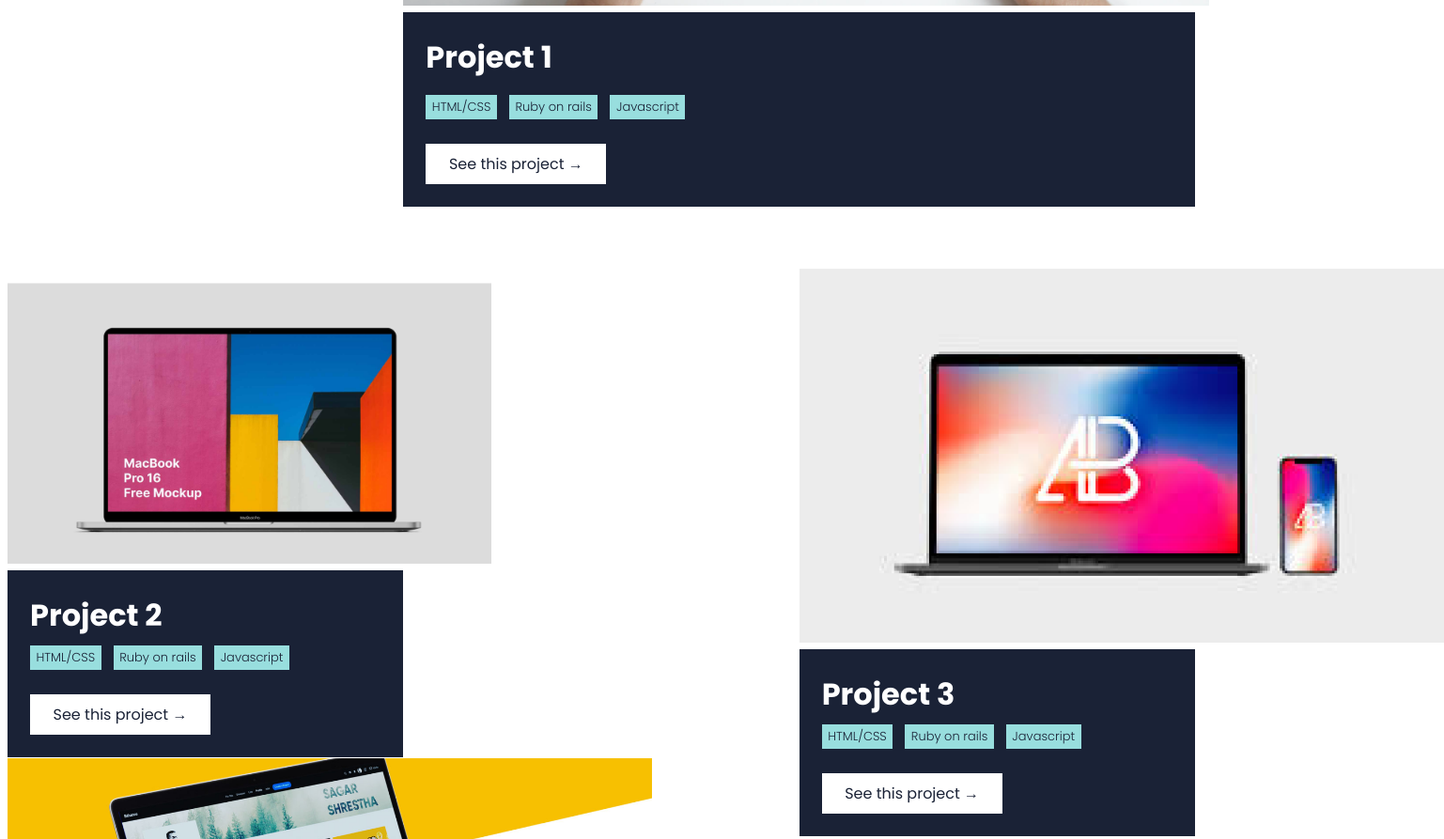
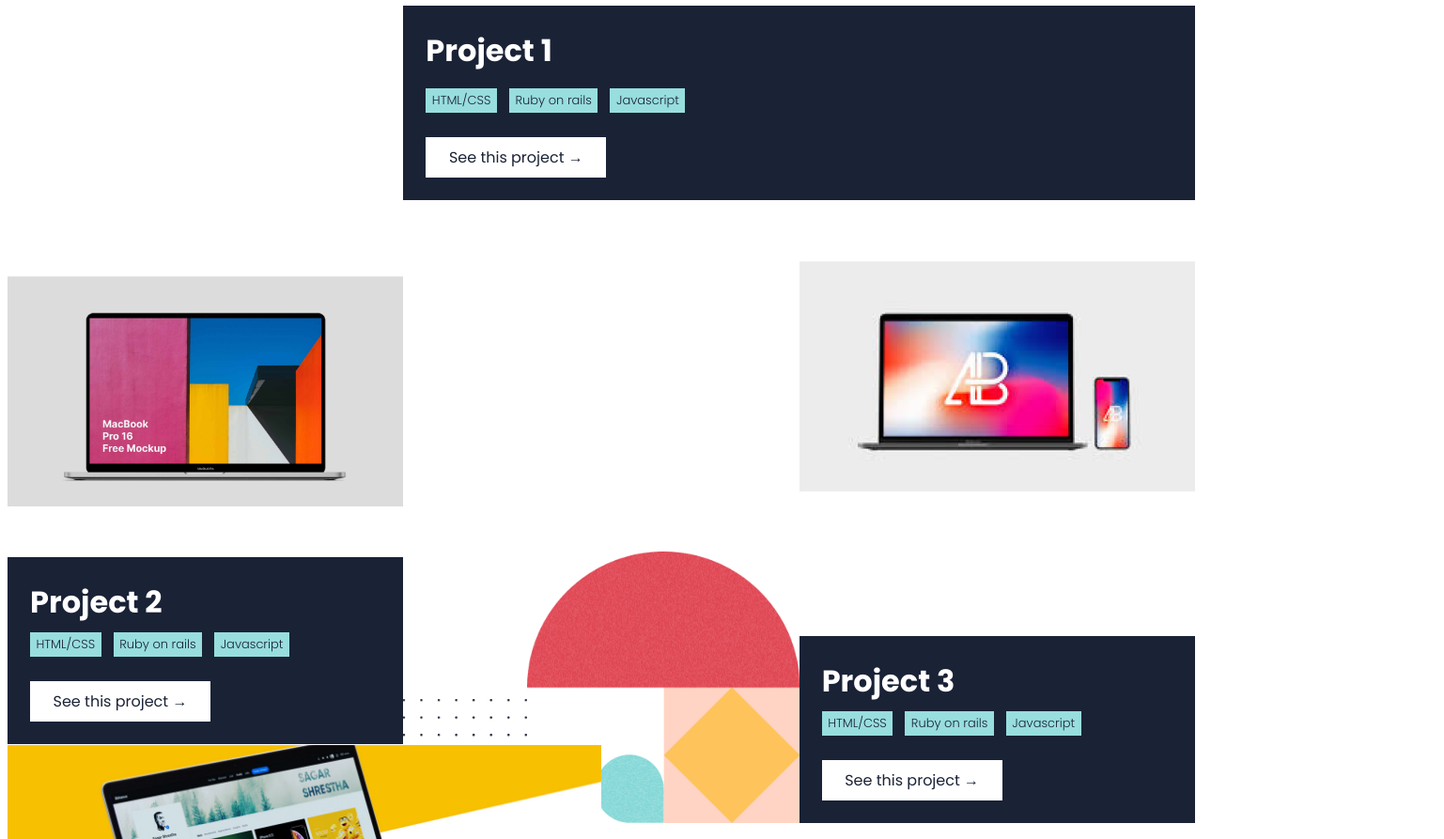
Before and after one commit to jfoyarzo/My-portfolio, a website: page index.html in a window 1280 px wide. Shown: the part 1646-2539 px from the top of the page at 94% size, 1537 px wide, since content can reach past the window. Drawn offline with nearby package versions, Linux system fonts and the light colour scheme.

Commit message:
Fix layout in dynamically generated cards, they no longer cover the background images

```diff
--- a/assets/css/style.css
+++ b/assets/css/style.css
@@ -164,7 +164,7 @@ h2 {
 .project-title {
   margin: 0% 0% 2% 0%;
   font-weight: 300;
-  font-size: 1.4em;
+  font-size: 1.4rem;
 }
 
 .card-list {
@@ -299,34 +299,12 @@ h2 {
 
 .card-image {
   min-height: 25.3vh;
-  height: auto;
   width: auto;
-  background-repeat: no-repeat;
-  background-size: 100vw;
+  overflow: hidden;
 }
 
-.image1 {
-  background-image: url('/assets/img/projects-img1.png');
-}
-
-.image2 {
-  background-image: url('/assets/img/projects-img2.png');
-}
-
-.image3 {
-  background-image: url('/assets/img/projects-img3.png');
-}
-
-.image4 {
-  background-image: url('/assets/img/projects-img4.png');
-}
-
-.image5 {
-  background-image: url('/assets/img/projects-img5.png');
-}
-
-.image6 {
-  background-image: url('/assets/img/projects-img6.png');
+.card-image img {
+  width: 100%;
 }
 
 #contact {
@@ -592,7 +570,7 @@ fieldset > textarea:focus {
 
   .image1 {
     height: 500px;
-    background-size: cover;
+    overflow: hidden;
   }
 
   .card2 {
@@ -602,7 +580,7 @@ fieldset > textarea:focus {
 
   .image2 {
     height: 300px;
-    background-size: cover;
+    overflow: hidden;
   }
 
   .card3 {
@@ -612,8 +590,8 @@ fieldset > textarea:focus {
   }
 
   .image3 {
-    background-size: cover;
     height: 400px;
+    overflow: hidden;
   }
 
   .card4 {
@@ -623,7 +601,7 @@ fieldset > textarea:focus {
 
   .image4 {
     height: 50vh;
-    background-size: cover;
+    overflow: hidden;
   }
 
   .card5 {
@@ -633,7 +611,7 @@ fieldset > textarea:focus {
 
   .image5 {
     height: 50vh;
-    background-size: cover;
+    overflow: hidden;
   }
 
   .card6 {
--- a/assets/js/script.js
+++ b/assets/js/script.js
@@ -59,7 +59,7 @@ const hamburger = document.querySelector('.menuIcon');
 const closeX = document.querySelector('.closeIcon');
 const dropdown = document.querySelector('.menu-wrapper');
 const menuItems = document.querySelectorAll('.menu-item');
-let cardContainer = document.querySelector('.grid-container');
+const cardContainer = document.querySelector('.grid-container');
 
 const toggleMenu = () => {
   dropdown.classList.toggle('slide-in');
@@ -73,22 +73,20 @@ menuItems.forEach((e) => {
   e.addEventListener('click', toggleMenu);
 });
 
-let card = '';
-for (let i = 0; i < projects.length; i++) {
+for (let i = 0; i < projects.length; i += 1) {
+  let cardDiv = document.createElement('div');
+  cardDiv.className = `card card${i + 1}`;
   let li = '';
-  let eachObj = projects[i];
-  let tech = projects[i].technologies;
-  for (let j = 0; j < tech.length; j++) {
+  const eachObj = projects[i];
+  const tech = projects[i].technologies;
+  for (let j = 0; j < tech.length; j += 1) {
     li += `
 <li class="card-list-item">${tech[j]}</li>
 `;
   }
-  card += `
- <div class="card card${i + 1}">
-            <div >
-              <img class="card-image image${i + 1}" src="${
-    eachObj.featured_image
-  }" alt="">
+  cardDiv.innerHTML = `
+          <div class="card-image image${i + 1}">
+              <img src="${eachObj.featured_image}" alt="">
             </div>
             <div class="card-body">
               <h3 class="project-title">${eachObj.title}</h3>
@@ -98,18 +96,16 @@ for (let i = 0; i < projects.length; i++) {
               <button myIndex=${i} type="button" class="card-btn">
                 See this project &rarr;
               </button>
-            </div>
           </div>
 `;
+  cardContainer.append(cardDiv);
 }
-cardContainer.innerHTML = card;
 
 const showModal = () => {
   const btn = document.querySelectorAll('.card-btn');
   btn.forEach((e) => {
     e.addEventListener('click', () => {
-      let index = e.getAttribute('myIndex');
-      console.log(index);
+      const index = e.getAttribute('myIndex');
     });
   });
 };
```
